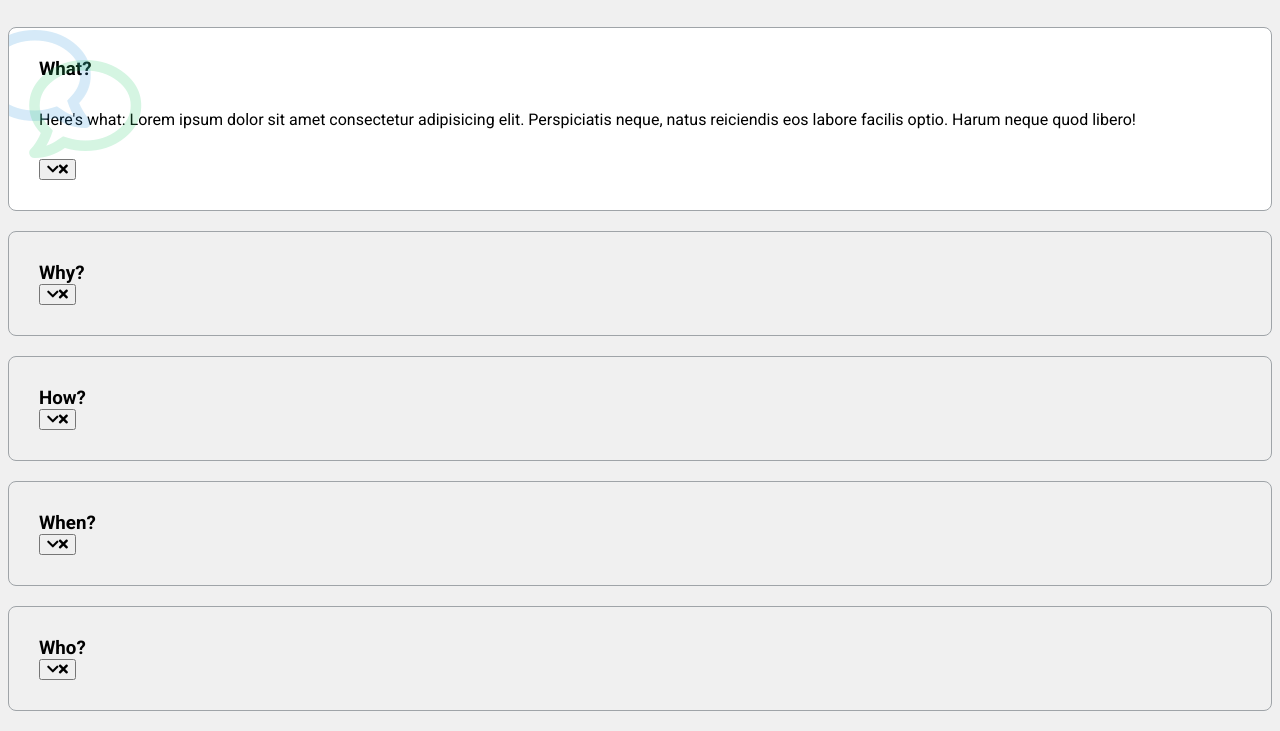
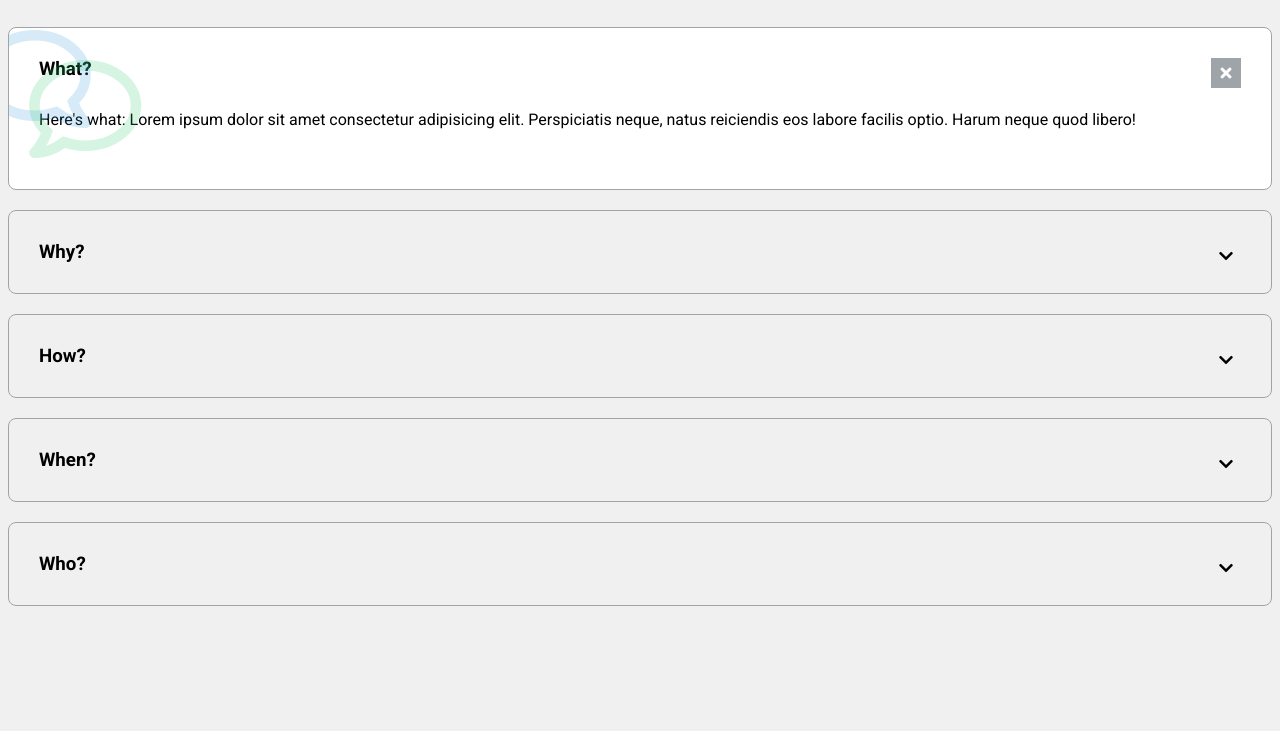
Before and after one commit to Gergi83/faq-collapse, a website: page index.html in a window 1280 px wide. Shown: the part 91-822 px from the top of the page. After the commit the page ends 800 px from the top, so only its background shows below. Drawn offline with Linux system fonts and the light colour scheme.

Commit message:
functionality added

```diff
--- a/index.html
+++ b/index.html
@@ -20,32 +20,32 @@
             <p class="faq-text">Here's what: Lorem ipsum dolor sit amet consectetur adipisicing elit. Perspiciatis
                 neque,
                 natus reiciendis eos labore facilis optio. Harum neque quod libero!</p>
-            <button><i class="fas fa-chevron-down"></i><i class="fas fa-times"></i></button>
+            <button class="faq-toggle"><i class="fas fa-chevron-down"></i><i class="fas fa-times"></i></button>
         </div>
         <div class="faq">
             <h3 class="faq-title">Why?</h3>
             <p class="faq-text">Here's why: Lorem ipsum dolor sit amet consectetur adipisicing elit. Perspiciatis neque,
                 natus reiciendis eos labore facilis optio. Harum neque quod libero!</p>
-            <button><i class="fas fa-chevron-down"></i><i class="fas fa-times"></i></button>
+            <button class="faq-toggle"><i class="fas fa-chevron-down"></i><i class="fas fa-times"></i></button>
         </div>
         <div class="faq">
             <h3 class="faq-title">How?</h3>
             <p class="faq-text">Here's how: Lorem ipsum dolor sit amet consectetur adipisicing elit. Perspiciatis neque,
                 natus reiciendis eos labore facilis optio. Harum neque quod libero!</p>
-            <button><i class="fas fa-chevron-down"></i><i class="fas fa-times"></i></button>
+            <button class="faq-toggle"><i class="fas fa-chevron-down"></i><i class="fas fa-times"></i></button>
         </div>
         <div class="faq">
             <h3 class="faq-title">When?</h3>
             <p class="faq-text">Here's when: Lorem ipsum dolor sit amet consectetur adipisicing elit. Perspiciatis
                 neque,
                 natus reiciendis eos labore facilis optio. Harum neque quod libero!</p>
-            <button><i class="fas fa-chevron-down"></i><i class="fas fa-times"></i></button>
+            <button class="faq-toggle"><i class="fas fa-chevron-down"></i><i class="fas fa-times"></i></button>
         </div>
         <div class="faq">
             <h3 class="faq-title">Who?</h3>
             <p class="faq-text">Here's who: Lorem ipsum dolor sit amet consectetur adipisicing elit. Perspiciatis neque,
                 natus reiciendis eos labore facilis optio. Harum neque quod libero!</p>
-            <button><i class="fas fa-chevron-down"></i><i class="fas fa-times"></i></button>
+            <button class="faq-toggle"><i class="fas fa-chevron-down"></i><i class="fas fa-times"></i></button>
         </div>
 
     </div>
--- a/script.js
+++ b/script.js
@@ -0,0 +1,7 @@
+const toggles = document.querySelectorAll('.faq-toggle');
+
+toggles.forEach((toggle) => {
+  toggle.addEventListener('click', () =>
+    toggle.parentNode.classList.toggle('active')
+  );
+});
--- a/style.css
+++ b/style.css
@@ -69,3 +69,40 @@ h1 {
 .faq.active .faq-text {
   display: block;
 }
+
+.faq-toggle {
+  background: transparent;
+  border: 0;
+  cursor: pointer;
+  display: flex;
+  align-items: center;
+  justify-content: center;
+  font-size: 16px;
+  padding: 0;
+  position: absolute;
+  top: 30px;
+  right: 30px;
+  height: 30px;
+  width: 30px;
+}
+
+.faq-toggle:focus {
+  outline: 0;
+}
+
+.faq-toggle .fa-times {
+  display: none;
+}
+
+.faq.active .faq-toggle .fa-times {
+  display: block;
+  color: #fff;
+}
+
+.faq.active .faq-toggle .fa-chevron-down {
+  display: none;
+}
+
+.faq.active .faq-toggle {
+  background: #9fa4a8;
+}
```
